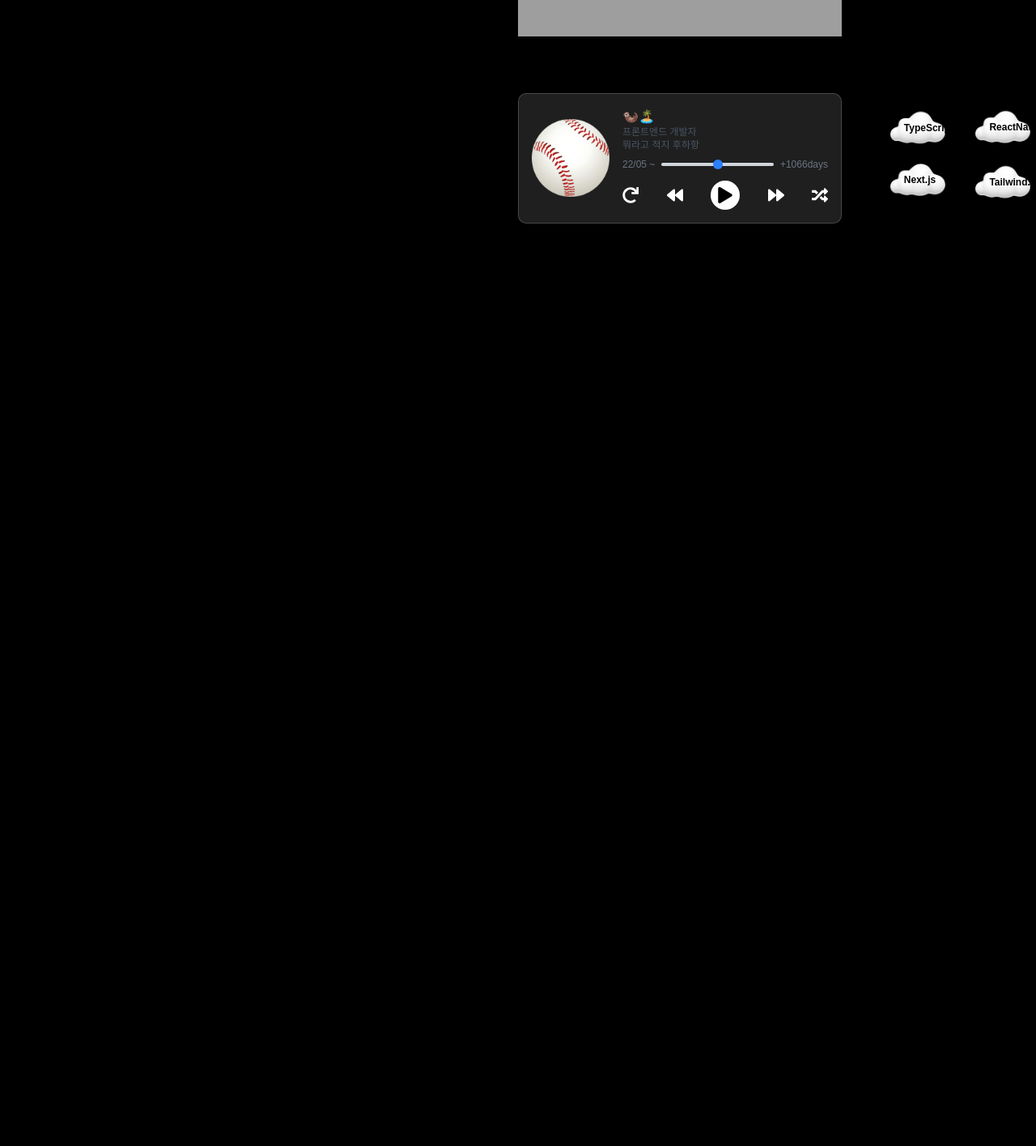
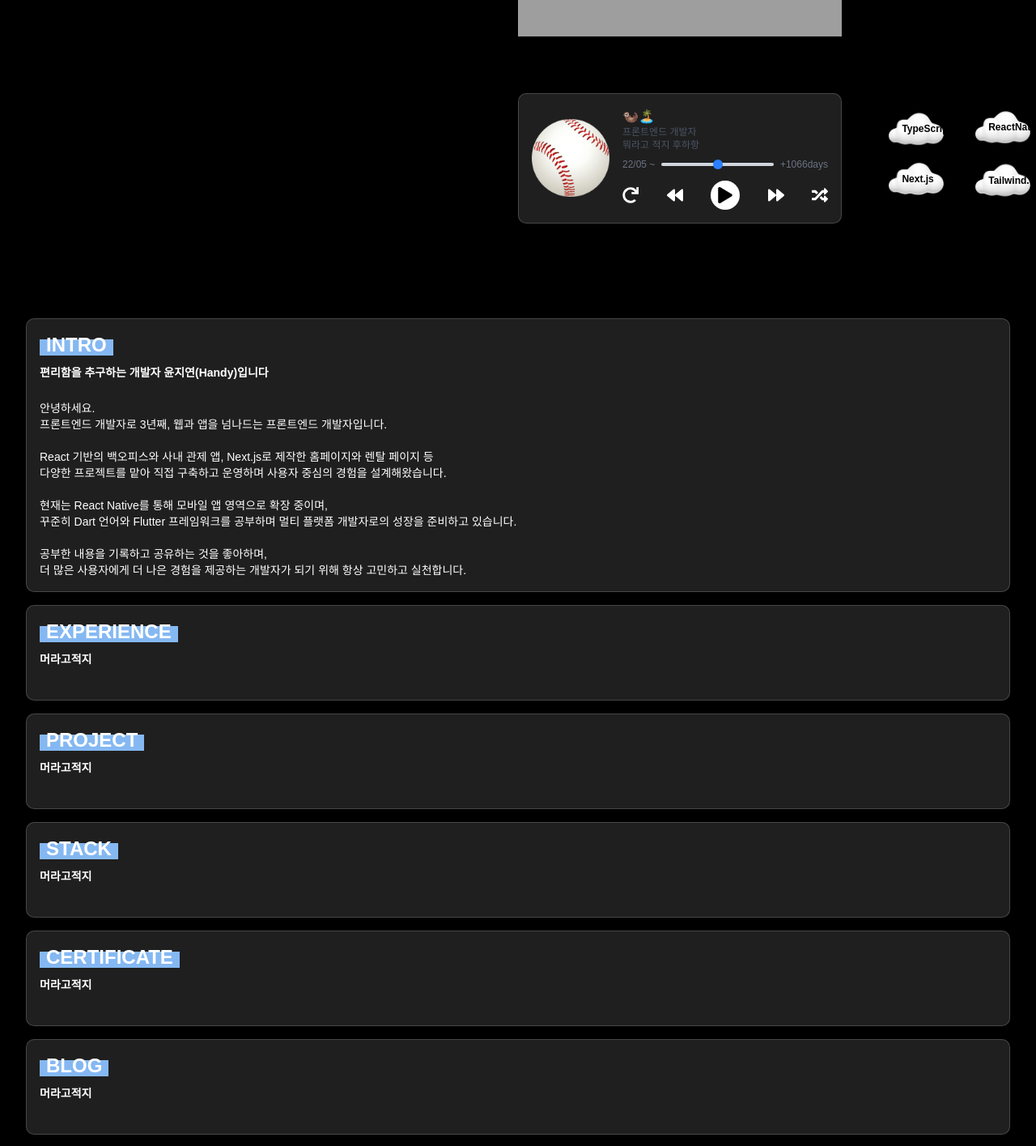
Before and after one commit to jiyeonyun/baseball, a Next.js app: page / in a window 1280 px wide. Shown: the part 700-2115 px from the top of the page at 81% size. Before the commit the page ends 1077 px from the top, so only its background shows below. Built offline with nearby package versions, Linux system fonts and the light colour scheme; grey boxes are pictures that could not be loaded.

Commit message:
[feat] container 컴포넌트로 분리

```diff
--- /dev/null
+++ b/src/app/components/container.tsx
@@ -0,0 +1,51 @@
+"use client";
+import React from "react";
+import { motion } from "framer-motion";
+
+const Container = ({ contents, name, desc }: any) => {
+    const containerStyle = {
+        background: "rgba(211, 211, 211, 0.146)",
+        backdropFilter: "blur(2px)",
+        WebkitBackdropFilter: "blur(2px)",
+        borderRadius: "10px",
+        border: "1px solid rgba(255, 255, 255, 0.18)",
+    };
+
+    const textVariants = {
+        hidden: { opacity: 0, y: 20 },
+        visible: {
+            opacity: 1,
+            y: 0,
+            transition: {
+                duration: 0.6,
+                ease: "easeOut",
+                staggerChildren: 0.1,
+            },
+        },
+    };
+
+    return (
+        <motion.div
+            className="p-4"
+            style={containerStyle}
+            initial="hidden"
+            whileInView="visible"
+            viewport={{ once: true, amount: 0.3 }}
+            variants={textVariants}
+        >
+            <motion.div variants={textVariants}>
+                <div
+                    className="inline px-2 text-2xl font-bold dark:text-gray"
+                    style={{ boxShadow: "inset 0 -20px 0 #85b8f2" }}
+                >
+                    {name}
+                </div>
+                <div className="pt-2 text-sm font-semibold dark:text-white">{desc}</div>
+                <br />
+                {contents}
+            </motion.div>
+        </motion.div>
+    );
+};
+
+export default Container;
--- a/src/app/components/tech.tsx
+++ b/src/app/components/tech.tsx
@@ -2,10 +2,10 @@
 import { motion } from "framer-motion";
 
 const techs = [
-    { label: "TypeScript", tooltip: "JavaScript" },
-    { label: "ReactNative", tooltip: "React Native / Expo" },
-    { label: "Next.js", tooltip: "React" },
-    { label: "Tailwind.css", tooltip: "SCSS / Styled Components" },
+    { label: "TypeScript", tooltip: "and.. JavaScript" },
+    { label: "ReactNative", tooltip: "and.. Expo" },
+    { label: "Next.js", tooltip: "and..React" },
+    { label: "Tailwind.css", tooltip: "and ..SCSS / Styled Components" },
 ];
 
 const floatingY = (delay = 0) => ({
@@ -27,7 +27,7 @@ export default function FloatingTechGrid() {
                 {techs.map((tech, index) => (
                     <motion.div
                         key={tech.label}
-                        className="relative group px-6 py-3 text-center  text-xs font-semibold text-black bg-contain bg-center bg-no-repeat hover:transition duration-300 cursor-pointer"
+                        className="relative group px-6 py-3 text-center text-xs font-semibold text-black bg-contain bg-center bg-no-repeat hover:transition duration-300 cursor-pointer"
                         variants={floatingY(index * 0.3)}
                         animate="animate"
                         style={{
--- /dev/null
+++ b/src/app/contents/intro.tsx
@@ -0,0 +1,26 @@
+import React from "react";
+
+const Intro = () => {
+    return (
+        <>
+            <div className="text-sm font-normal w-full flex flex-col gap-6">
+                안녕하세요.
+                <br />
+                프론트엔드 개발자로 3년째, 웹과 앱을 넘나드는 프론트엔드 개발자입니다.
+                <br />
+                <br />
+                React 기반의 백오피스와 사내 관제 앱, Next.js로 제작한 홈페이지와 렌탈 페이지 등 <br />
+                다양한 프로젝트를 맡아 직접 구축하고 운영하며 사용자 중심의 경험을 설계해왔습니다. <br />
+                <br />
+                현재는 React Native를 통해 모바일 앱 영역으로 확장 중이며, <br />
+                꾸준히 Dart 언어와 Flutter 프레임워크를 공부하며 멀티 플랫폼 개발자로의 성장을 준비하고 있습니다. <br />
+                <br />
+                공부한 내용을 기록하고 공유하는 것을 좋아하며,
+                <br />
+                더 많은 사용자에게 더 나은 경험을 제공하는 개발자가 되기 위해 항상 고민하고 실천합니다. <br />
+            </div>
+        </>
+    );
+};
+
+export default Intro;
--- a/src/app/page.tsx
+++ b/src/app/page.tsx
@@ -2,6 +2,8 @@ import React from "react";
 import AudioPlayer from "./components/player";
 import Github from "./components/github";
 import FloatingTechGrid from "./components/tech";
+import Container from "./components/container";
+import Intro from "./contents/intro";
 
 const page = () => {
     return (
@@ -20,7 +22,7 @@ const page = () => {
                         <div className="flex-col">
                             <Github id="jiyeonyun" name="본캐" />
                             <Github id="jiyeonyunjyyun" name="부캐" />
-                            <div className="flex items-center gap-4">
+                            <div className="flex items-center gap-2">
                                 <div className="flex-[7]">
                                     <AudioPlayer />
                                 </div>
@@ -33,7 +35,37 @@ const page = () => {
                 </div>
             </div>
             {/**인트로 섹션 */}
-            <div></div>
+            <div className="flex flex-col items-center justify-center w-full ">
+                <div className="flex flex-col relative overflow-hidden height-auto  box-border bg-content1 outline-none data-[focus-visible=true]:z-10 data-[focus-visible=true]:outline-2 data-[focus-visible=true]:outline-focus data-[focus-visible=true]:outline-offset-2 shadow-medium rounded-large transition-transform-background motion-reduce:transition-none container p-8 mt-4 mb-12">
+                    <div>
+                        <div className="mb-4">
+                            <Container
+                                name={"INTRO"}
+                                desc={"편리함을 추구하는 개발자 윤지연(Handy)입니다"}
+                                contents={<Intro />}
+                            />
+                        </div>
+                        <div className="mb-4">
+                            <Container name={"EXPERIENCE"} desc={"머라고적지"} contents={<></>} />
+                        </div>
+                        <div className="mb-4">
+                            <Container name={"PROJECT"} desc={"머라고적지"} contents={<></>} />
+                        </div>
+                        <div className="mb-4">
+                            <Container name={"STACK"} desc={"머라고적지"} contents={<></>} />
+                        </div>
+                        <div className="mb-4">
+                            <Container name={"CERTIFICATE"} desc={"머라고적지"} contents={<></>} />
+                        </div>
+                        <div className="mb-4">
+                            <Container name={"BLOG"} desc={"머라고적지"} contents={<></>} />
+                        </div>
+                        <div className="mb-4">
+                            <Container name={"CONTACT"} desc={"머라고적지"} contents={<></>} />
+                        </div>
+                    </div>
+                </div>
+            </div>
         </div>
     );
 };
```
